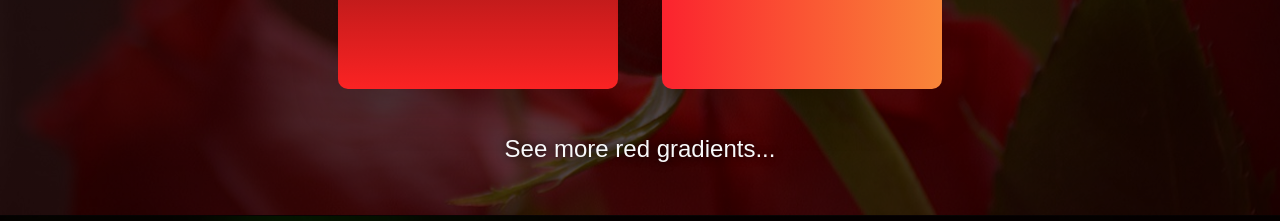
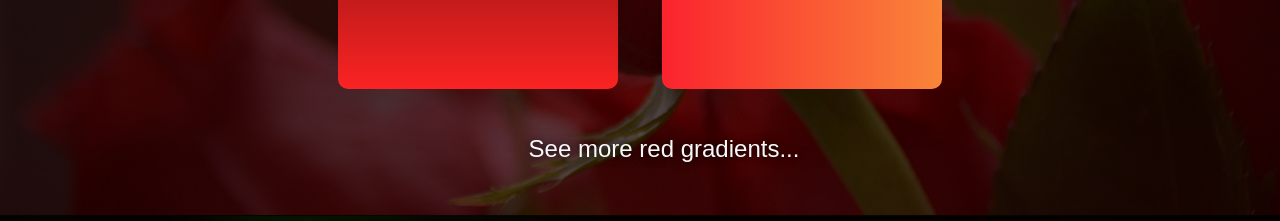
Before and after one commit to knizinsky/GradientCraft, a React (Vite) app: page / in a window 1280 px wide. Shown: the part 1320-1541 px from the top of the page. Built offline with nearby package versions, Linux system fonts and the light colour scheme; a web font is replaced by a local one.

Commit message:
fixed bug with underline effect

```diff
--- a/src/components/GradientSection/GradientSection.module.css
+++ b/src/components/GradientSection/GradientSection.module.css
@@ -30,7 +30,7 @@
 		),
 		url("../../assets/img/lily-gfdc902805_1280.jpg");
 	background-size: cover;
-	border-bottom: 1px solid #00000075;
+	border-bottom: 1px solid #00000046;
 }
 
 .blue-block {
--- a/src/components/GradientSection/GradientSection.tsx
+++ b/src/components/GradientSection/GradientSection.tsx
@@ -1,7 +1,7 @@
 import React from "react";
 import GradientBlock from "../GradientBlock/GradientBlock";
 
-import styles from './GradientSection.module.css'
+import styles from "./GradientSection.module.css";
 import { Link } from "react-router-dom";
 
 const GradientSection: React.FC<{
@@ -19,17 +19,34 @@ const GradientSection: React.FC<{
 	};
 
 	return (
-		<div className={`w-100 ${styles[`${props.mainColor}-block`]}`} id={`${props.mainColor}`}>
+		<div
+			className={`w-100 ${styles[`${props.mainColor}-block`]}`}
+			id={`${props.mainColor}`}
+		>
 			<div className={`container text-center d-flex flex-column `}>
-			<p className={`fs-2 my-4 mt-5 fw-medium text-uppercase ${styles.blockTitle}`}>
+				<p
+					className={`fs-2 my-4 mt-5 fw-medium text-uppercase ${styles.blockTitle}`}
+				>
 					{capitalizeFirstLetter(props.mainColor)} gradients
 				</p>
 				<div className="d-flex w-100 justify-content-center flex-wrap">
 					{props.gradientsData.map((gradient) => {
-					return <GradientBlock key={gradient.id} gradientData={gradient.gradient}></GradientBlock>;
+						return (
+							<GradientBlock
+								key={gradient.id}
+								gradientData={gradient.gradient}
+							></GradientBlock>
+						);
 					})}
 				</div>
-			<Link to={`/${props.mainColor}`} className={`fs-4 m-4 mb-5 text-light ${styles.link}`}>See more {props.mainColor} gradients...</Link>
+				<div className="w-100 m-4 mb-5">
+					<Link
+						to={`/${props.mainColor}`}
+						className={`fs-4 m-4 mb-5 text-light ${styles.link}`}
+					>
+						See more {props.mainColor} gradients...
+					</Link>
+				</div>
 			</div>
 		</div>
 	);
--- a/src/data/data.ts
+++ b/src/data/data.ts
@@ -181,7 +181,7 @@ export const purpleGradients = [
             },
             {
                 id: 5.4,
-                gradient: 'linear-gradient(to right, #d14dff 20%, #ffe4ff)'
+                gradient: 'linear-gradient(to right, #802aea, #4a0250)'
             },
             {
                 id: 5.5,
@@ -197,7 +197,7 @@ export const purpleGradients = [
             },
             {
                 id: 5.8,
-                gradient: 'linear-gradient(to bottom, #ff33ff 20%, #246dff)'
+                gradient: 'linear-gradient(to right, #8e2de2, #4a00e0)'
             },
         ]
     }
@@ -234,11 +234,11 @@ export const darkGradients = [
             },
             {
                 id: 6.7,
-                gradient: 'linear-gradient(to bottom, #232526, #03081c)'
+                gradient: 'linear-gradient(to bottom, #5c5c5c, #000000)'
             },
             {
                 id: 6.8,
-                gradient: 'linear-gradient(to left, #244743, #000000)'
+                gradient: 'linear-gradient(to right, #4f4f4f, #212121)'
             },
         ]
     }
```
Lines whose indentation alone changed are shown as unchanged.
